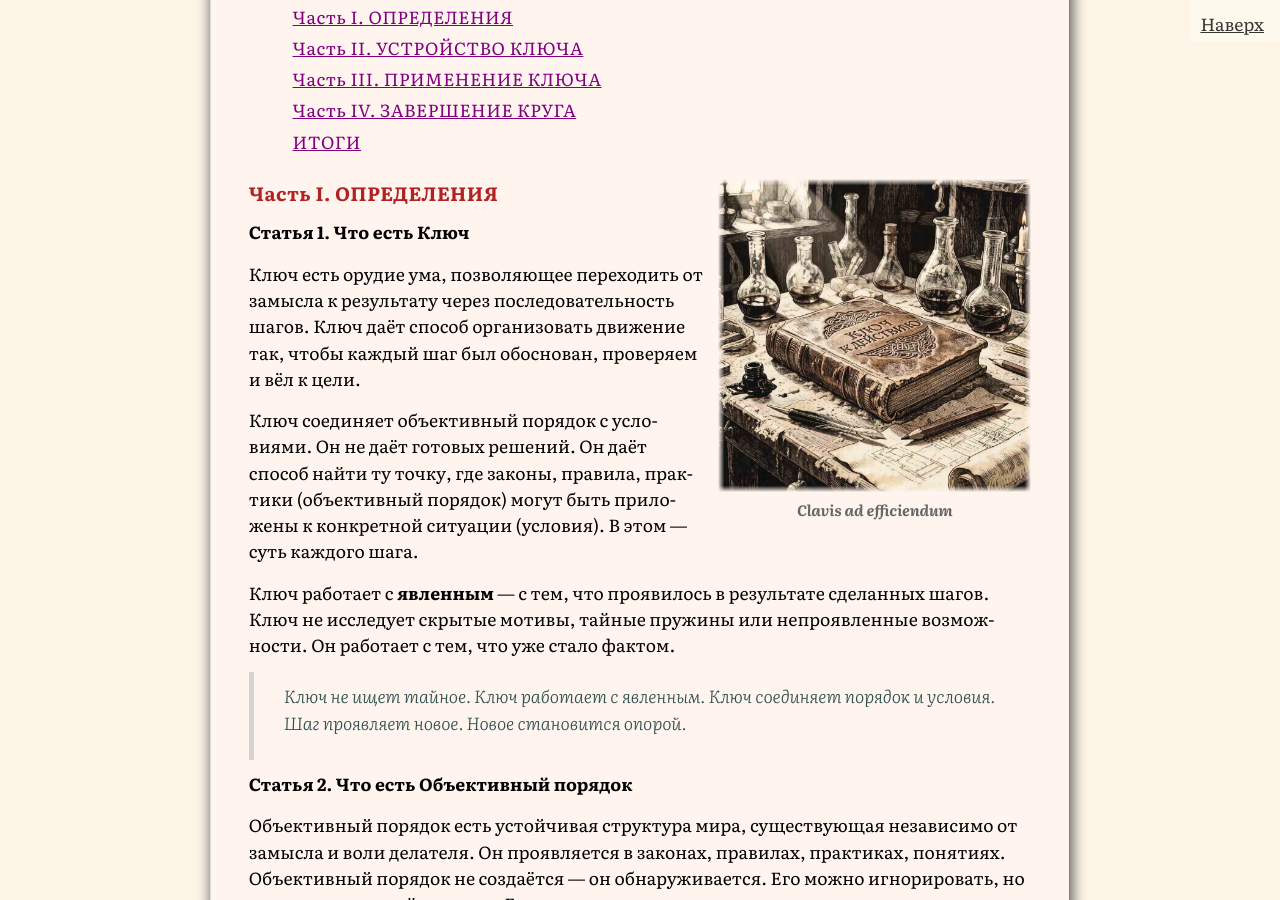
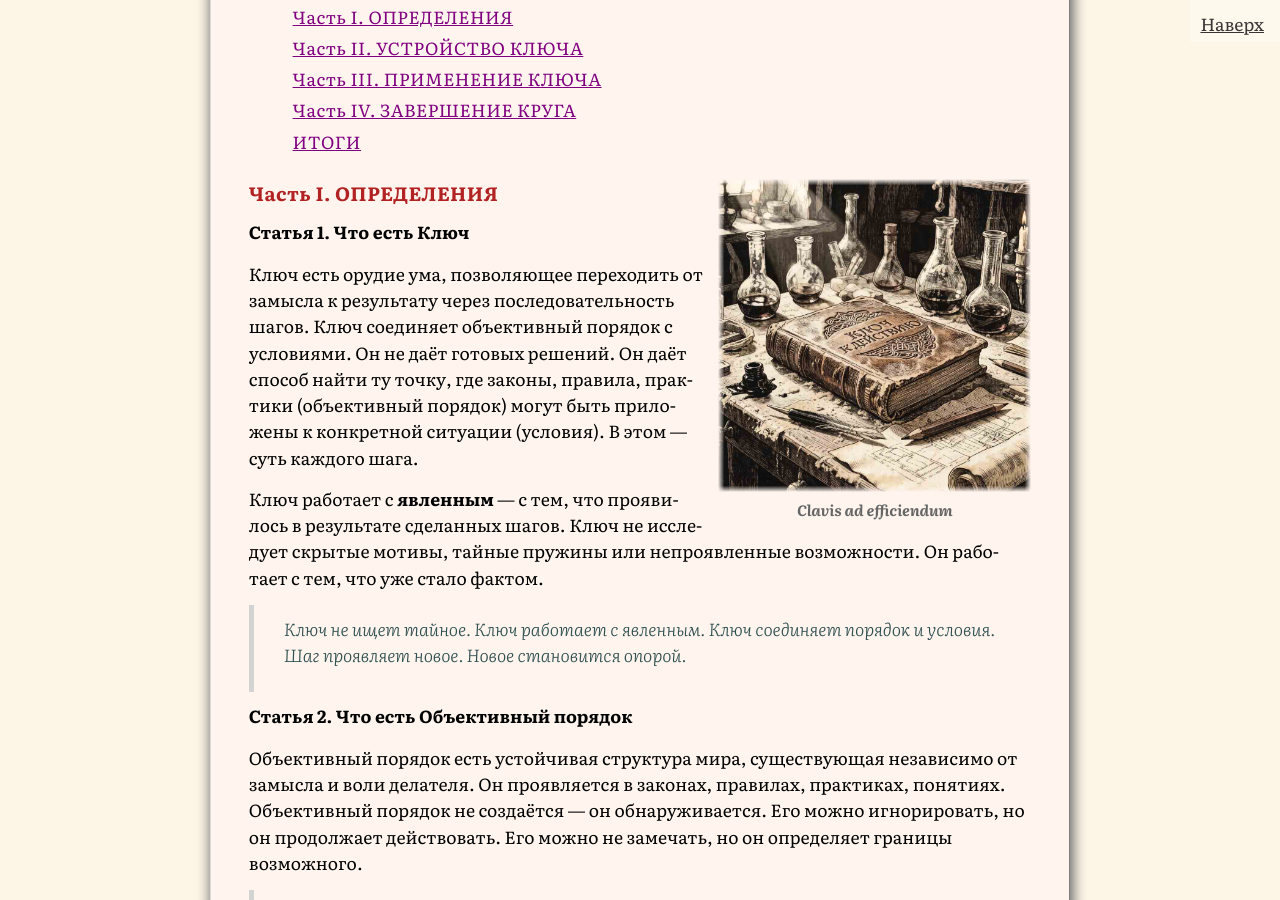
Before and after one commit to SergSi/land-use-art, a Jekyll site: the page built from _posts/2026-06-24-key.md, in a window 1280 px wide and 900 px high, scrolled down 641 px. Built offline with Jekyll 4.4.1, drawn with Linux system fonts in a browser that asks for light colours; some web fonts are replaced.

Commit message:
Update 2026-06-24-key.md

```diff
--- a/_posts/2026-06-24-key.md
+++ b/_posts/2026-06-24-key.md
@@ -13,9 +13,7 @@ class: analitika
 
 **Статья 1. Что есть Ключ**
 
-Ключ есть орудие ума, позволяющее переходить от замысла к результату через последовательность шагов. Ключ даёт способ организовать движение так, чтобы каждый шаг был обоснован, проверяем и вёл к цели.
-
-Ключ соединяет объективный порядок с условиями. Он не даёт готовых решений. Он даёт способ найти ту точку, где законы, правила, практики (объективный порядок) могут быть приложены к конкретной ситуации (условия). В этом — суть каждого шага.
+Ключ есть орудие ума, позволяющее переходить от замысла к результату через последовательность шагов. Ключ соединяет объективный порядок с условиями. Он не даёт готовых решений. Он даёт способ найти ту точку, где законы, правила, практики (объективный порядок) могут быть приложены к конкретной ситуации (условия). В этом — суть каждого шага.
 
 Ключ работает с **явленным** — с тем, что проявилось в результате сделанных шагов. Ключ не исследует скрытые мотивы, тайные пружины или непроявленные возможности. Он работает с тем, что уже стало фактом.
 
```
